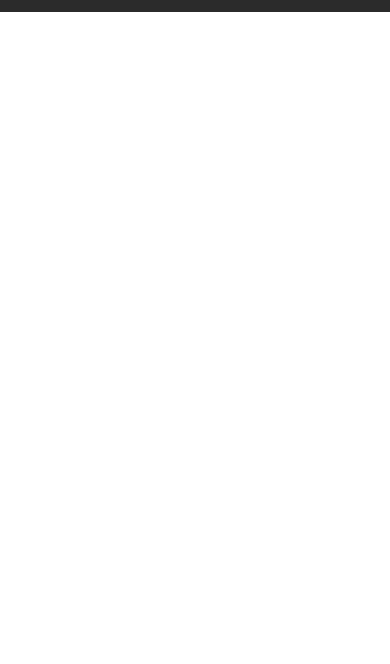
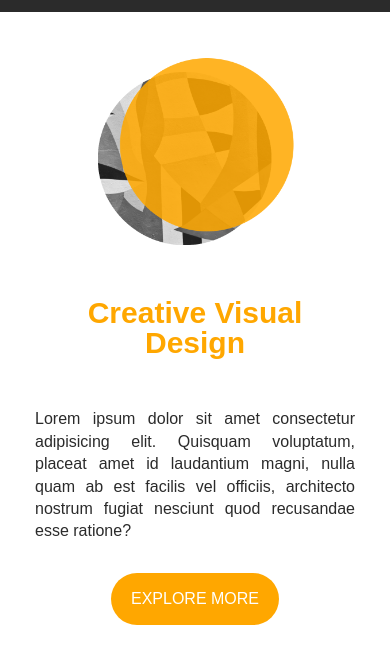
Before and after one commit to burluloy/Basic-CVD, a plain HTML site: page index.html in a window 390 px wide. Shown: the part 88-752 px from the top of the page. Drawn offline with Linux system fonts and the light colour scheme.

Commit message:
banner 100%

```diff
--- a/index.html
+++ b/index.html
@@ -31,6 +31,20 @@
             </div>
         </div>
       </header>
+
+<section class="banner">
+    <div class="container">
+        <div class="banner__wrapper">
+            <div class="banner__text">
+<h1>Creative Visual Design</h1>
+<p>Lorem ipsum dolor sit amet consectetur adipisicing elit. Quisquam voluptatum, placeat amet id laudantium magni, nulla quam ab est facilis vel officiis, architecto nostrum fugiat nesciunt quod recusandae esse ratione?</p>
+<a href="" class="btn bg--primary">EXPLORE MORE</a>
+            </div>
+
+            <img src="/img/Hero.png" alt="">
+        </div>
+    </div>
+</section>
       <script src="/script.js"></script>
    </body>
 </html>
--- a/style.css
+++ b/style.css
@@ -215,3 +215,66 @@ img {
   display:block;
 }
 }
+
+/* BANNER */
+.banner{
+  padding-top: 13rem;
+  padding-bottom:5rem;
+  background:#ffffff;
+}
+.banner .banner__wrapper{
+  display:grid;
+  grid-template-columns: 1fr 1fr;
+  align-items:center;
+  gap:5rem;
+}
+.banner .banner__text h1{
+  font-size:10rem;
+  font-weight:800;
+  color:#ffa700;
+  line-height:1;
+}
+.banner .banner__text p{
+  margin-top:5rem;
+  margin-bottom:3rem;
+  text-align:justify;
+}
+@media screen and (max-width:500px){
+  .banner{
+    padding-left: 2rem;
+    padding-right: 2rem;
+  }
+  .banner .banner__wrapper{
+    display:grid;
+    grid-template-columns:1fr;
+  }
+  .banner .banner__text{
+    order:2;
+  }
+  .banner .banner__text h1{
+  font-size:3rem;
+  text-align:center;
+  }
+    .banner .banner__text a{
+      display: flex;
+      width: fit-content;
+      margin: 0 auto;
+    }
+  .banner img{
+    width:20rem;
+    margin:0 auto;
+  }
+}
+/* REPEATABLE PATTERNS */
+.btn{
+  display: inline-block;
+  padding:1.5rem 2rem;
+  border-radius:5rem;
+  color:#ffffff;
+}
+.btn:hover{
+  scale:1.1;
+}
+.btn.bg--primary{
+background:#ffa700;
+}
```
